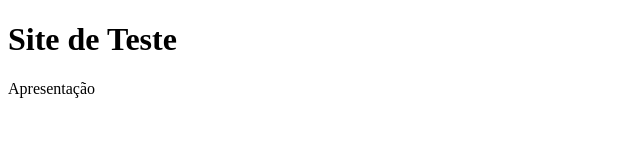
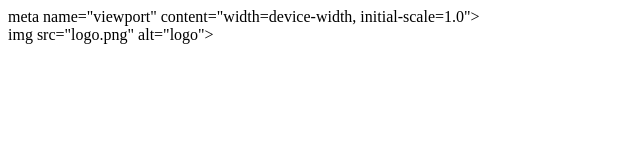
Before and after one commit to Trabalho-Cloud/Trabalho-Cloud, a plain HTML site: page index.html in a window 1280 px wide. Shown: the whole page, without its empty margins (0-640 px from the left). Drawn offline with Linux system fonts and the light colour scheme.

Commit message:
Update index.html

```diff
--- a/index.html
+++ b/index.html
@@ -2,12 +2,16 @@
 <html lang="en">
 <head>
     <meta charset="UTF-8">
-    <meta name="viewport" content="width=device-width, initial-scale=1.0">
-    <title>Meu Site</title>
-    <link rel="stylesheet" href="styles.css">
+    <meta http-equiv="X-UA-Compatible" content="IE=edge">
+    meta name="viewport" content="width=device-width, initial-scale=1.0">
 </head>
 <body>
-    <h1>Site de Teste</h1>
-    <p>Apresentação</p>
+
+    <div class="login-card-container">
+        <div class="login-card">
+            <div class="login-card-logo">
+                img src="logo.png" alt="logo">
+            </div>
+
 </body>
 </html>
```
